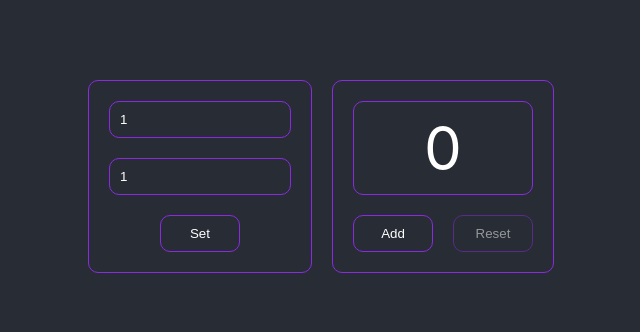
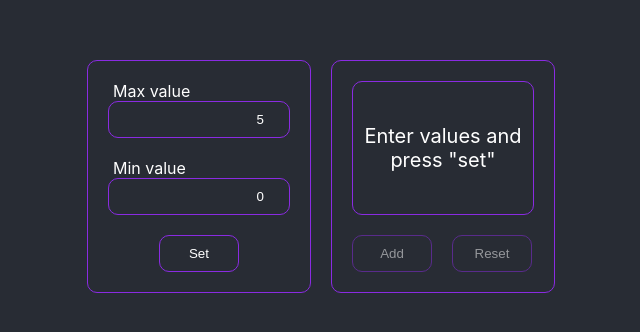
Before and after one commit to proffery/counter, a React (Create React App) app: page / in a window 1280 px wide. Shown: the part 224-556 px from the top of the page, without its empty margins (319-959 px from the left). Built offline with nearby package versions, Linux system fonts and the light colour scheme.

Commit message:
counter without local storage

```diff
--- a/src/components/ActionScreen.tsx
+++ b/src/components/ActionScreen.tsx
@@ -1,27 +1,36 @@
-import { useState } from "react"
 import { Wrapper } from "./Wrapper.styled"
 import { Button } from "./Button"
 import { Screen } from "./Screen"
 
-export const ActionScreen = () => {
-    const [screenValue, setScreenValue] = useState(0)
-    const maxVal = 5
-    const minVal = 0
-    const step = 1
+type ActionPropsType = {
+    screenValue: number
+    minValue: number
+    maxValue: number
+    inputError: boolean
+    isValueSet: boolean
+    increaseScreenValue: () => void
+    resetScreenValue: () => void
+}
 
-    const addHandler = () => {
-        setScreenValue(screenValue + step)
+export const ActionScreen = (props:ActionPropsType) => {
+
+    const incHandler = () => {
+        props.increaseScreenValue()
     }
 
     const resetHandler = () => {
-        setScreenValue(minVal)
+        props.resetScreenValue()
     }
     return (
         <Wrapper direction='column' variant='bordered' padding="20px" gap="20px">
-        <Screen screenValue={screenValue} maxVal={maxVal} />
+        <Screen screenValue={props.screenValue}
+            maxValue={props.maxValue}
+            inputError={props.inputError}
+            isValueSet={props.isValueSet}
+        />
         <Wrapper direction='row' variant='common' gap="20px">
-          <Button name='Add' onClick={addHandler} isDisabled={screenValue >= maxVal ? true : false} />
-          <Button name='Reset' onClick={resetHandler} isDisabled={screenValue <= minVal ? true : false} />
+          <Button name='Add' onClick={incHandler} isDisabled={(props.screenValue >= props.maxValue) || !props.isValueSet ? true : false} />
+          <Button name='Reset' onClick={resetHandler} isDisabled={props.screenValue <= props.minValue ? true : false} />
         </Wrapper>
       </Wrapper>
     )
--- a/src/components/Button.tsx
+++ b/src/components/Button.tsx
@@ -2,6 +2,7 @@ import styled, { css } from "styled-components"
 
 type ButtonPropsType = {
     name: string
+    type?: "submit" | "reset" | "button"
     isDisabled?: boolean
     onClick: () => void
 }
@@ -11,7 +12,11 @@ export const Button = (props: ButtonPropsType) => {
         props.onClick()
     }
     return (
-        <StyledButton disabled={props.isDisabled} onClick={onClickHandler}>{props.name}</StyledButton>
+        <StyledButton
+            disabled={props.isDisabled}
+            onClick={onClickHandler}
+            type={props.type || "button"}
+        >{props.name}</StyledButton>
     )
 }
 
--- a/src/components/CounterOne.tsx
+++ b/src/components/CounterOne.tsx
@@ -1,14 +1,54 @@
+import { useEffect, useState } from "react"
 import { ActionScreen } from "./ActionScreen"
-import { SettingsScreen } from "./SettingsScreen"
+import { SettingsScreen, ValuesObjectType } from "./SettingsScreen"
 import { Wrapper } from "./Wrapper.styled"
 
 
 export const CounterOne = () => {
 
+    const [counterState, setCounterState] = useState({
+        minValue: 0,
+        maxValue: 5,
+        screenValue: 0,
+        step: 1
+    })
+
+    const [inputError, setInputError] = useState(false)
+    const [isValueSet, setIsValueSet] = useState(false)
+    useEffect(() => {
+        setCounterState({...counterState, screenValue: counterState.minValue})
+    },[counterState.minValue])
+
+    const increaseScreenValue = () => {
+        setCounterState({...counterState, screenValue: counterState.screenValue + counterState.step})
+    }
+
+    const resetScreenValue = () => {
+        setCounterState({...counterState, screenValue: counterState.minValue})
+    }
+
+    const setValues = (valuesObject: ValuesObjectType) => {
+        setCounterState({...counterState, ...valuesObject})
+    }
+
     return (
     <Wrapper direction="row" variant="common" gap="20px">
-        <SettingsScreen />
-        <ActionScreen />
+        <SettingsScreen
+            maxValue={counterState.maxValue}
+            minValue={counterState.minValue}
+            setValues={setValues}
+            setInputError={setInputError}
+            setIsValueSet={setIsValueSet}
+        />
+        <ActionScreen
+            maxValue={counterState.maxValue}
+            minValue={counterState.minValue}
+            screenValue={counterState.screenValue}
+            increaseScreenValue={increaseScreenValue}
+            resetScreenValue={resetScreenValue}
+            inputError={inputError}
+            isValueSet={isValueSet}
+        />
     </Wrapper>
     )
 }
--- a/src/components/Input.tsx
+++ b/src/components/Input.tsx
@@ -1,17 +1,41 @@
-import styled from "styled-components"
+import { ChangeEvent } from "react"
+import styled, { css } from "styled-components"
 
 type InputPropsType = {
-    placeholder?: string
+    label?: string
+    isError?: boolean
     value: number
+    onChange: (value: string) => void
 }
 
 export const Input = (props:InputPropsType) => {
+
+    const onChangeHandler = (e: ChangeEvent<HTMLInputElement>) => {
+        props.onChange(e.currentTarget.value)
+    }
+
     return (
-        <StyledInput type="number" value={props.value} placeholder={props.placeholder || ''}></StyledInput>
+    <div>
+        {props.label &&
+            <StyledLabel htmlFor={props.label}>{props.label}</StyledLabel>}
+        <StyledInput
+            type="number"
+            id={props.label}
+            value={props.value}
+            onChange={onChangeHandler}
+            iserror={props.isError || false}
+        />
+    </div>
+
     )
 }
 
-const StyledInput = styled.input`
+type StyledInputPropsType = {
+    iserror?: boolean
+}
+
+const StyledInput = styled.input<StyledInputPropsType>`
+    text-align: right;
     display: flex;
     min-width: 160px;
     width: 100%;
@@ -21,4 +45,13 @@ const StyledInput = styled.input`
     width: 80px;
     color: white;
     border-radius: 10px;
+    ${props => props.iserror && css<StyledInputPropsType>`
+        background-color: lightcoral;
+        border-color: red;
+    `}
 `
+
+const StyledLabel = styled.label`
+    display: flex;
+    padding: 0 5px;
+`
--- a/src/components/Screen.tsx
+++ b/src/components/Screen.tsx
@@ -2,19 +2,31 @@ import styled, { css } from "styled-components"
 
 type ScreenPropsType = {
     screenValue: number
-    maxVal: number
+    maxValue: number
+    inputError: boolean
+    isValueSet: boolean
 }
 export const Screen = (props: ScreenPropsType) => {
+    const errorMsg = "Incorect value"
+    const infoMsg = "Enter values and press \"set\""
+
     return (
-        <StyledScreen maxval={props.maxVal} screenvalue={props.screenValue}>
-            {props.screenValue}
+        <StyledScreen
+            maxvalue={props.maxValue}
+            screenvalue={props.screenValue}
+            inputerror={props.inputError}
+            isvalueset={props.isValueSet}
+        >
+            {props.isValueSet ? props.screenValue : props.inputError ? errorMsg : infoMsg}
         </StyledScreen>
     )
 }
 
 type StyledScreenType = {
     screenvalue?: number
-    maxval?: number
+    maxvalue?: number
+    inputerror?: boolean
+    isvalueset?: boolean
 }
 
 const StyledScreen = styled.div<StyledScreenType>`
@@ -22,11 +34,20 @@ const StyledScreen = styled.div<StyledScreenType>`
     align-items: center;
     justify-content: center;
     height: 100%;
-    color: white;
-    font-size: 60px;
+    font-size: 20px;
+    padding: 10px;
+    max-width: 160px;
     border: 1px solid blueviolet;
     border-radius: 10px;
-    ${props => props.screenvalue === props.maxval && css<StyledScreenType>`
-        color: red;
+    color: white;
+    ${props => (props.screenvalue === props.maxvalue || props.inputerror) && css<StyledScreenType>`
+    color: red;
+    `}
+    ${props => (props.screenvalue !== props.maxvalue && !props.inputerror) && css<StyledScreenType>`
+    color: white;
+    `}
+
+    ${props => props.isvalueset && css<StyledScreenType>`
+        font-size: 60px;
     `}
 `
--- a/src/components/SettingsScreen.tsx
+++ b/src/components/SettingsScreen.tsx
@@ -1,18 +1,99 @@
+import styled from "styled-components"
 import { Button } from "./Button"
 import { Input } from "./Input"
 import { Wrapper } from "./Wrapper.styled"
+import { useEffect, useState } from "react"
 
-export const SettingsScreen = () => {
+type SettingsScreenPropsType = {
+    minValue: number
+    maxValue: number
+    setValues: (valuesObject:ValuesObjectType) => void
+    setInputError: (isError:boolean) => void
+    setIsValueSet: (isSetted:boolean) => void
+}
+export type ValuesObjectType = {
+    maxValue: number
+    minValue: number
+}
+
+export const SettingsScreen = (props: SettingsScreenPropsType) => {
+    const [settingsScreenFormState, setSettingsScreenFormState] = useState({
+        maxValue: props.maxValue,
+        minValue: props.minValue
+    })
+
+    const [isInputError, setIsInputError] = useState({
+        isMaxValueError: false,
+        isMinValueError: false
+    })
+    const [isButtonDisabled, setIsButtonDisabled] = useState(false)
 
     const onClickSetHandler = () => {
-        alert("onClickSetHandler")
+        props.setValues(settingsScreenFormState)
+        props.setIsValueSet(true)
+        setIsButtonDisabled(true)
     }
+
+    const maxValueOnChangeHandler = (value: string) => {
+        setSettingsScreenFormState({...settingsScreenFormState, maxValue: parseInt(value)})
+        props.setIsValueSet(false)
+        setIsButtonDisabled(false)
+    }
+
+    const minValueOnChangeHandler = (value: string) => {
+        setSettingsScreenFormState({...settingsScreenFormState, minValue: parseInt(value)})
+        props.setIsValueSet(false)
+        setIsButtonDisabled(false)
+    }
+
+    useEffect(() => {
+        if (settingsScreenFormState.minValue >= settingsScreenFormState.maxValue) {
+            setIsInputError({...isInputError, isMaxValueError: true, isMinValueError:true})
+            setIsButtonDisabled(true)
+            props.setInputError(true)
+        }
+        else if (settingsScreenFormState.minValue < 0) {
+            setIsInputError({...isInputError, isMaxValueError: false, isMinValueError:true})
+            setIsButtonDisabled(true)
+            props.setInputError(true)
+        }
+        else if (settingsScreenFormState.maxValue < 0) {
+            setIsInputError({...isInputError, isMaxValueError: true, isMinValueError:false})
+            setIsButtonDisabled(true)
+            props.setInputError(true)
+        }
+        else {
+            setIsInputError({...isInputError, isMaxValueError: false, isMinValueError:false})
+            setIsButtonDisabled(false)
+            props.setInputError(false)
+        }
+
+    }, [settingsScreenFormState.minValue, settingsScreenFormState.maxValue])
 
     return (
         <Wrapper direction="column" variant="bordered" padding="20px" gap="20px">
-            <Input value={1}/>
-            <Input value={1}/>
-            <Button name="Set" onClick={onClickSetHandler}/>
+            <Form>
+                <Input value={settingsScreenFormState.maxValue}
+                    label="Max value"
+                    onChange={maxValueOnChangeHandler}
+                    isError={isInputError.isMaxValueError}
+                />
+                <Input
+                    value={settingsScreenFormState.minValue}
+                    label="Min value"
+                    onChange={minValueOnChangeHandler}
+                    isError={isInputError.isMinValueError}
+                />
+                <Button name="Set"
+                    onClick={onClickSetHandler}
+                    isDisabled={isButtonDisabled}/>
+            </Form>
         </Wrapper>
     )
 }
+
+const Form = styled.form`
+    display: flex;
+    flex-direction: column;
+    gap: 20px;
+`
```
